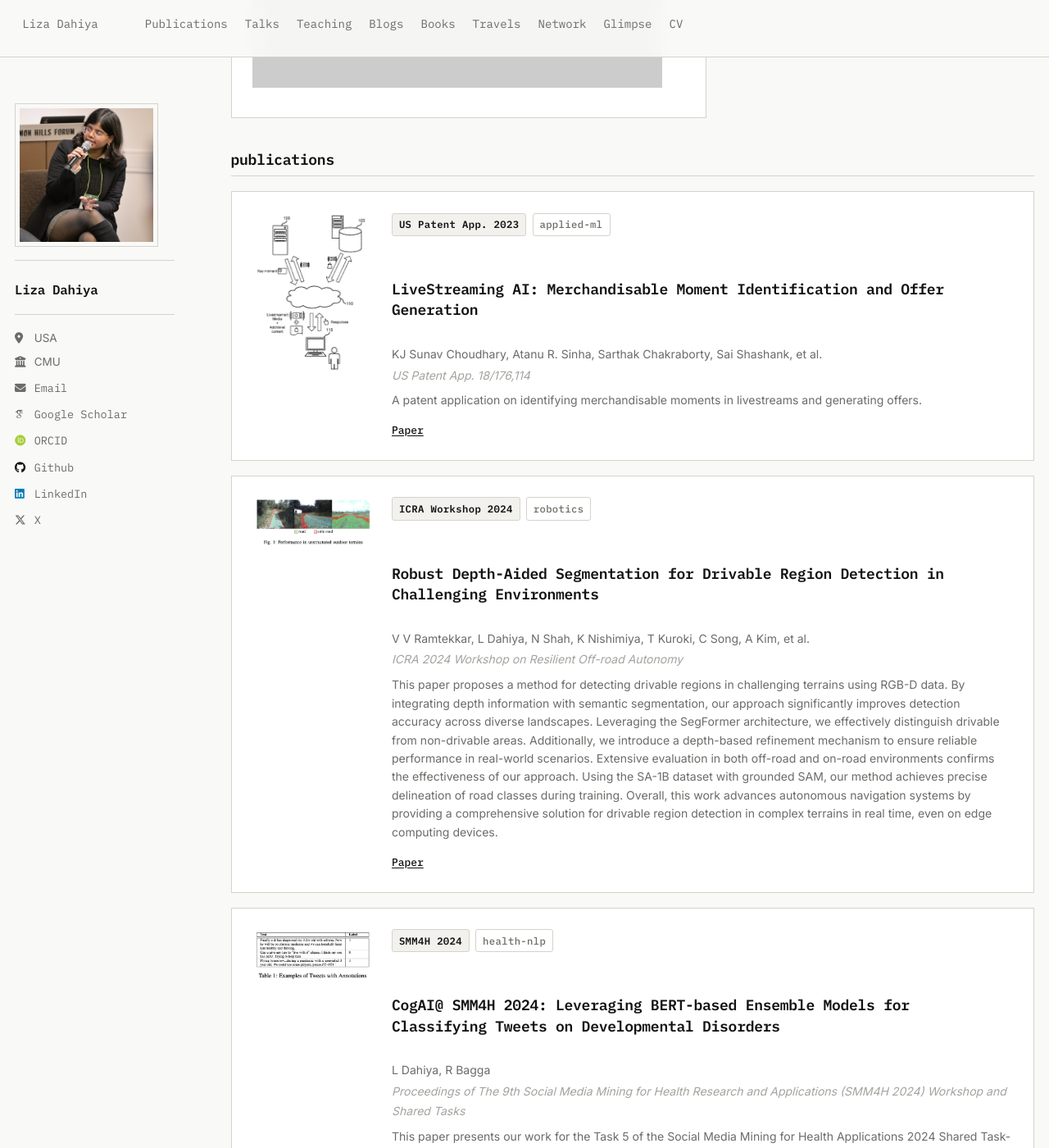
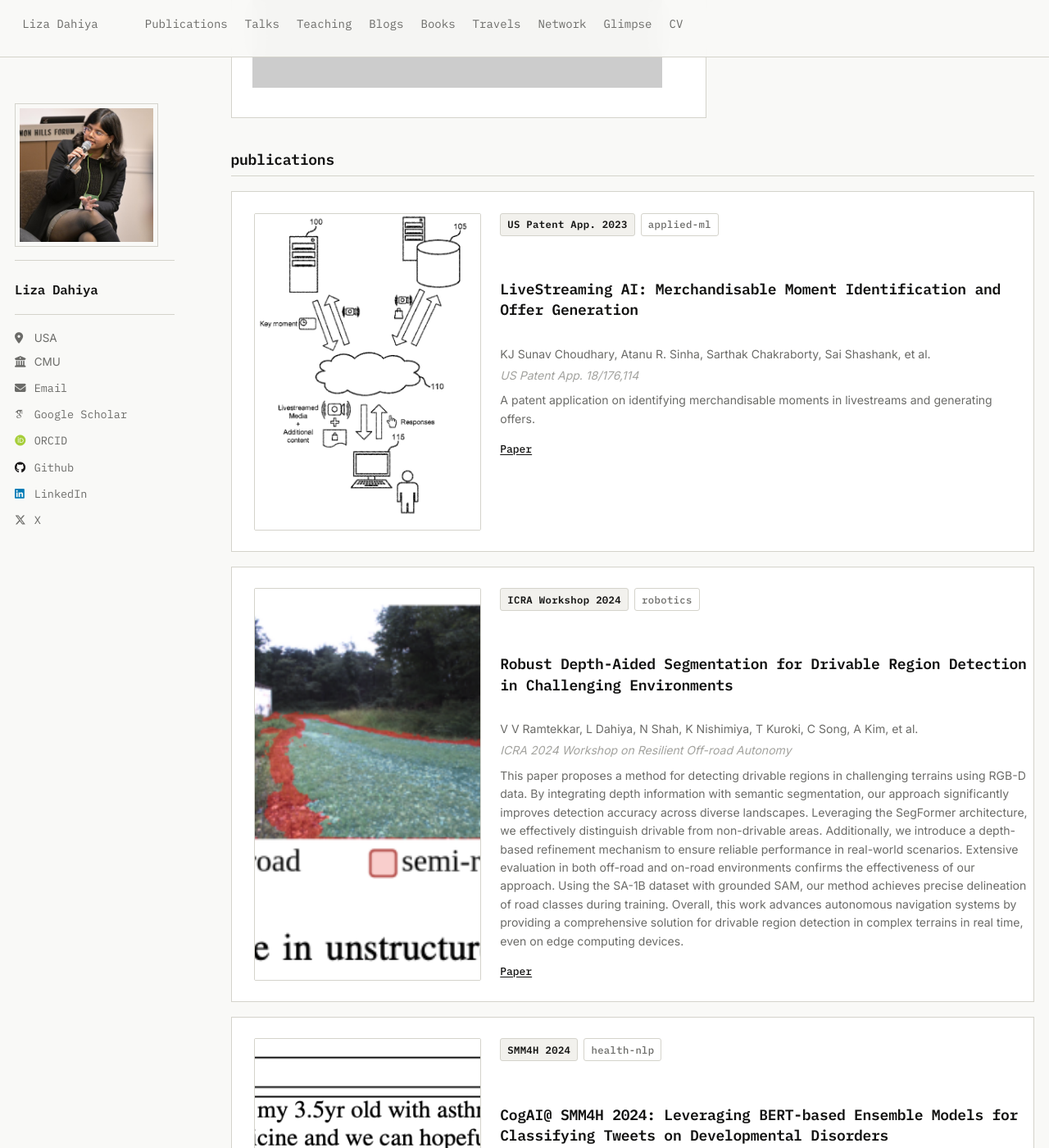
Before and after one commit to Liza23/liza23.github.io, a Jekyll site: the page built from _pages/collection-archive.html, in a window 1280 px wide and 1400 px high, scrolled down 1586 px. Shown: the whole window at 82% size. Built offline with Jekyll 4.4.1, drawn with Linux system fonts in a browser that asks for light colours; some web fonts are replaced; some of the changed text lies outside the part shown.

Commit message:
publications

```diff
--- a/_sass/_custom.scss
+++ b/_sass/_custom.scss
@@ -747,21 +747,22 @@ hr {
 }
 
 .pub-card__image {
-  flex-shrink: 0;
-  width: 145px;
+  flex: 0 0 30%;
+  max-width: 30%;
 
   img {
     width: 100%;
-    height: auto;
+    height: 100%;
     border-radius: 2px;
-    border: 1px solid rgba(255, 255, 255, 0.08);
+    border: 1px solid var(--border-light);
     object-fit: cover;
     display: block;
   }
 }
 
 .pub-card__content {
-  flex: 1;
+  flex: 0 0 70%;
+  max-width: 70%;
   min-width: 0;
   display: flex;
   flex-direction: column;
```
Also changed, not shown: _publications/choudhury_2025_fpsbench.md (+1 -1 lines).
